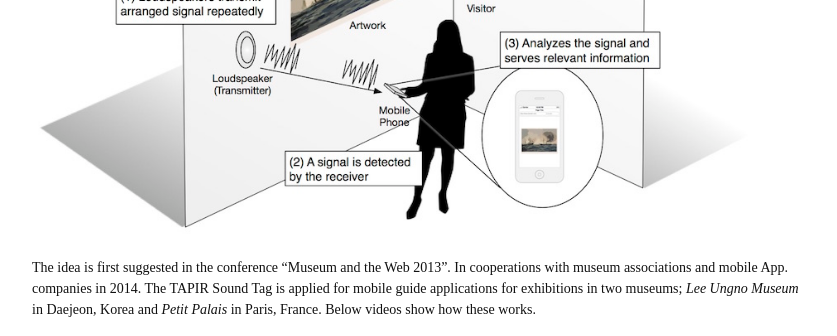
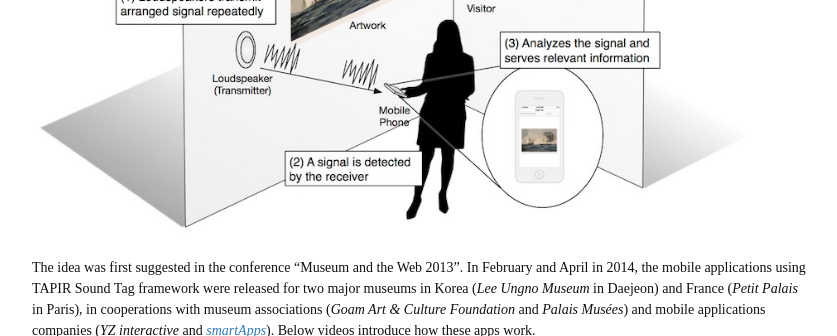
Before and after one commit to haven04/haven04.github.io, a Jekyll site: the page built from _posts/2015-06-04-tapir.markdown, in a window 1280 px wide and 900 px high, scrolled down 1465 px, cut to the strip 0-336 px from the top of the window. Shown: the whole strip, without its empty margins (218-1055 px from the left). Built offline with Jekyll 4.4.1, drawn with Linux system fonts in a browser that asks for light colours; nearby versions of some CDN libraries; some web fonts are replaced.

Commit message:
Fix errata and revise paragraphs

```diff
--- a/_posts/2015-06-04-tapir.markdown
+++ b/_posts/2015-06-04-tapir.markdown
@@ -33,8 +33,7 @@ As described, "TAPIR Sound Tag" can be applied for various fields. Especially, i
 
 ![TAPIR Guide]({{"/assets/projects/tapir/guide_workflow.jpg" | prepend: site.baseurl }})
 
-
-The idea is first suggested in the conference "Museum and the Web 2013". In cooperations with museum associations and mobile App. companies in 2014. The  TAPIR Sound Tag is applied for mobile guide applications for exhibitions in two museums; *Lee Ungno Museum* in Daejeon, Korea and *Petit Palais* in Paris, France. Below videos show how these works.
+The idea was first suggested in the conference "Museum and the Web 2013". In February and April in 2014, the mobile applications using TAPIR Sound Tag framework were released for two major museums in Korea (*Lee Ungno Museum* in Daejeon) and France (*Petit Palais* in Paris), in cooperations with museum associations (*Goam Art & Culture Foundation* and *Palais Musées*) and mobile applications companies (*YZ interactive* and [*smartApps*](http://smartapps.fr/)). Below videos introduce how these apps work.
 
 <div class="post-video">
 <iframe frameborder="0" width="480" height="270" style="align:center" src="//www.dailymotion.com/embed/video/x218ddd" allowfullscreen></iframe>
--- a/resume.html
+++ b/resume.html
@@ -93,7 +93,7 @@ permalink: /resume/
                 <ul class="resume-item-description">
                     <li>Audio &amp; Interactive Media Lab. (Advisor - Prof. Woon Seung Yeo / Graham Wakefield <a href="www.grahamwakefield.net/" target="_blank">(Link)</a>)</li>
                     <li>Thesis - <q>TAPIR Sound Tag: An Automatic Tagging System Based on Virtually Inaudible High-frequency Sound</q></li>
-                    <li>Research affiliations - Korea Creative Content Agency, Paris Musée, Goam Art &amp; Culture Foundation, Samsung Electronics, etc.</li>
+                    <li>Research affiliations - Korea Creative Content Agency, Paris Musées, Goam Art &amp; Culture Foundation, Samsung Electronics, etc.</li>
                 </ul>
             </div>
             <div class="resume-item-blk">
```
